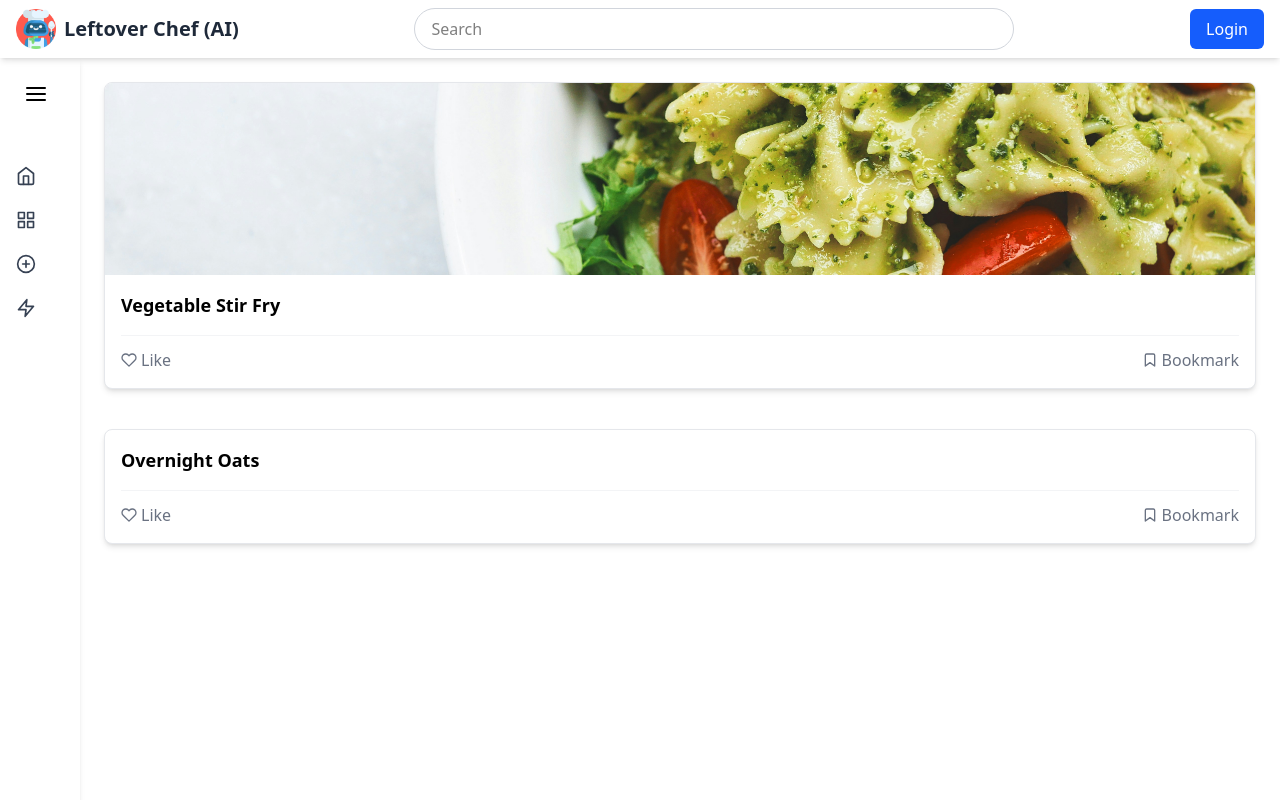
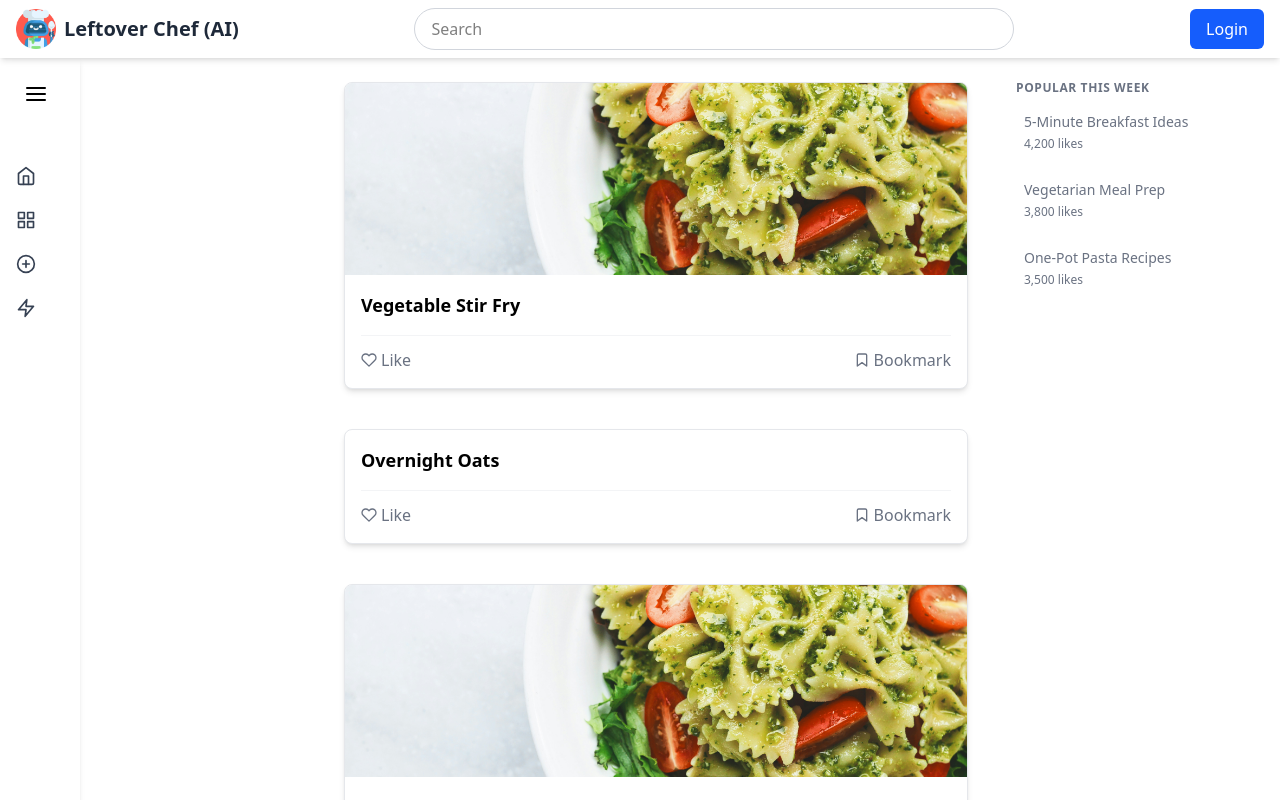
Before and after one commit to DipuSd/Leftover-chef-AI-, a React (Vite) app: page / in a window 1280 px wide. Shown: the top 800 px of the page. Built offline with nearby package versions, Linux system fonts and the light colour scheme.

Commit message:
added featured container and finished homepage

```diff
--- a/src/App.jsx
+++ b/src/App.jsx
@@ -1,6 +1,7 @@
 import Navbar from "./Navbar";
 import Sidebar from "./Sidebar";
 import RecipeContainer from "./RecipeContainer";
+import FeaturedContainer from "./FeaturedContainer";
 import React, { useState } from "react";
 
 function App() {
@@ -19,6 +20,37 @@ function App() {
       description: "Perfect make-ahead breakfast with endless variations...",
       hasImage: false,
     },
+    {
+      id: 1,
+      title: "Vegetable Stir Fry",
+      description: "Quick and healthy vegetable dish ready in 15 minutes...",
+      hasImage: true,
+      imgUrl: "src/assets/sample-food.jpg",
+    },
+    {
+      id: 2,
+      title: "Overnight Oats",
+      description: "Perfect make-ahead breakfast with endless variations...",
+      hasImage: false,
+    },
+    {
+      id: 1,
+      title: "Vegetable Stir Fry",
+      description: "Quick and healthy vegetable dish ready in 15 minutes...",
+      hasImage: true,
+      imgUrl: "src/assets/sample-food.jpg",
+    },
+    {
+      id: 2,
+      title: "Overnight Oats",
+      description: "Perfect make-ahead breakfast with endless variations...",
+      hasImage: false,
+    },
+  ];
+  const featuredItems = [
+    { title: "5-Minute Breakfast Ideas", likes: 4200 },
+    { title: "Vegetarian Meal Prep", likes: 3800 },
+    { title: "One-Pot Pasta Recipes", likes: 3500 },
   ];
   return (
     <>
@@ -26,13 +58,26 @@ function App() {
         <Navbar />
         <div className="flex flex-1">
           <Sidebar sidebarOpen={sidebarOpen} setSidebarOpen={setSidebarOpen} />
-          <main
-            className={`flex-1 p-6 transition-all duration-300 ${
-              sidebarOpen ? "ml-64" : "ml-20"
+          <div className="flex-1 flex justify-center lg:ml-80">
+            <main
+              className={`w-full max-w-4xl p-6 transition-all duration-300 ${
+                sidebarOpen ? "md:ml-64 lg:ml-0" : "md:ml-20 lg:ml-0"
+              }`}
+            >
+              <RecipeContainer recipes={recipes} />
+            </main>
+          </div>
+          <div
+            className={`lg:block w-72 pl-6 pr-4 transition-all duration-300 ease-in-out ${
+              sidebarOpen
+                ? " md:-mr-72 lg:mr-0"
+                : "opacity-100 h-auto md:mr-0 lg:mr-0"
             }`}
           >
-            <RecipeContainer recipes={recipes} />
-          </main>
+            <div className="sticky top-20">
+              <FeaturedContainer featuredList={featuredItems} />
+            </div>
+          </div>
         </div>
       </div>
     </>
--- /dev/null
+++ b/src/FeaturedContainer.jsx
@@ -0,0 +1,31 @@
+function FeaturedContainer({ featuredList }) {
+  return (
+    <div className="sticky-4">
+      <h2 className="text-xs font-semibold uppercase text-gray-500 mb-2 tracking-wider">
+        Popular This Week
+      </h2>
+      <ol className="space-y-3">
+        {featuredList.map((item, index) => (
+          <li
+            key={index}
+            className="group hover:shadow-md rounded-md cursor-pointer transition-shadow duration-300"
+          >
+            <div className="flex items-start justify-between">
+              <div className="p-2">
+                <h3 className="text-sm font-medium text-gray-500 group-hover:text-blue-500 transition-colors">
+                  {item.title}
+                </h3>
+                <div className="flex items-center mt-1">
+                  <span className="text-xs text-gray-500">
+                    {item.likes.toLocaleString()} likes
+                  </span>
+                </div>
+              </div>
+            </div>
+          </li>
+        ))}
+      </ol>
+    </div>
+  );
+}
+export default FeaturedContainer;
--- a/src/Sidebar.jsx
+++ b/src/Sidebar.jsx
@@ -17,7 +17,7 @@ function Sidebar({ sidebarOpen, setSidebarOpen }) {
       <div className="p-4 flex items-center justify-between">
         {sidebarOpen && <h1 className="text-xl font-bold">Menu</h1>}
         <button
-          className="p-2 rounded-lg hover:bg-gra-100"
+          className="p-2 rounded-lg hover:bg-gra-100 cursor-pointer"
           onClick={() => setSidebarOpen(!sidebarOpen)}
         >
           <FiMenu size={24} />
```
